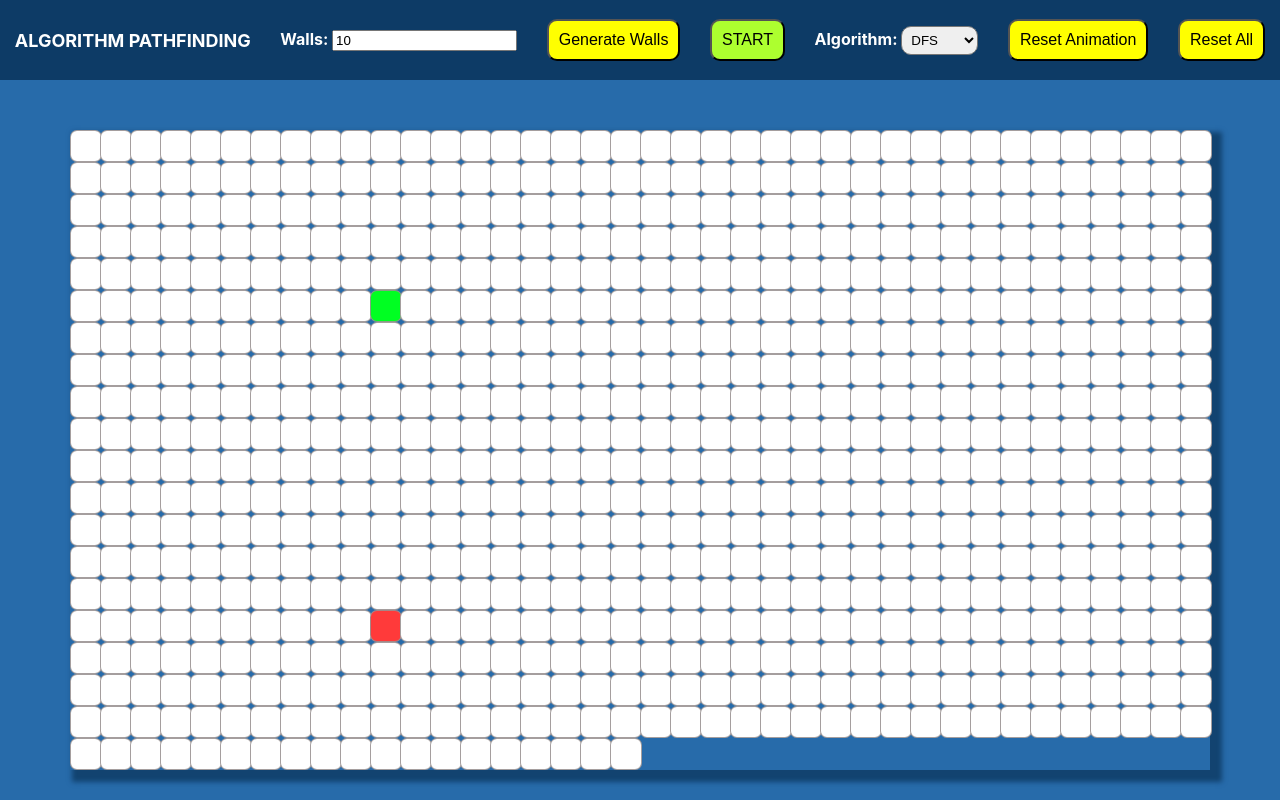
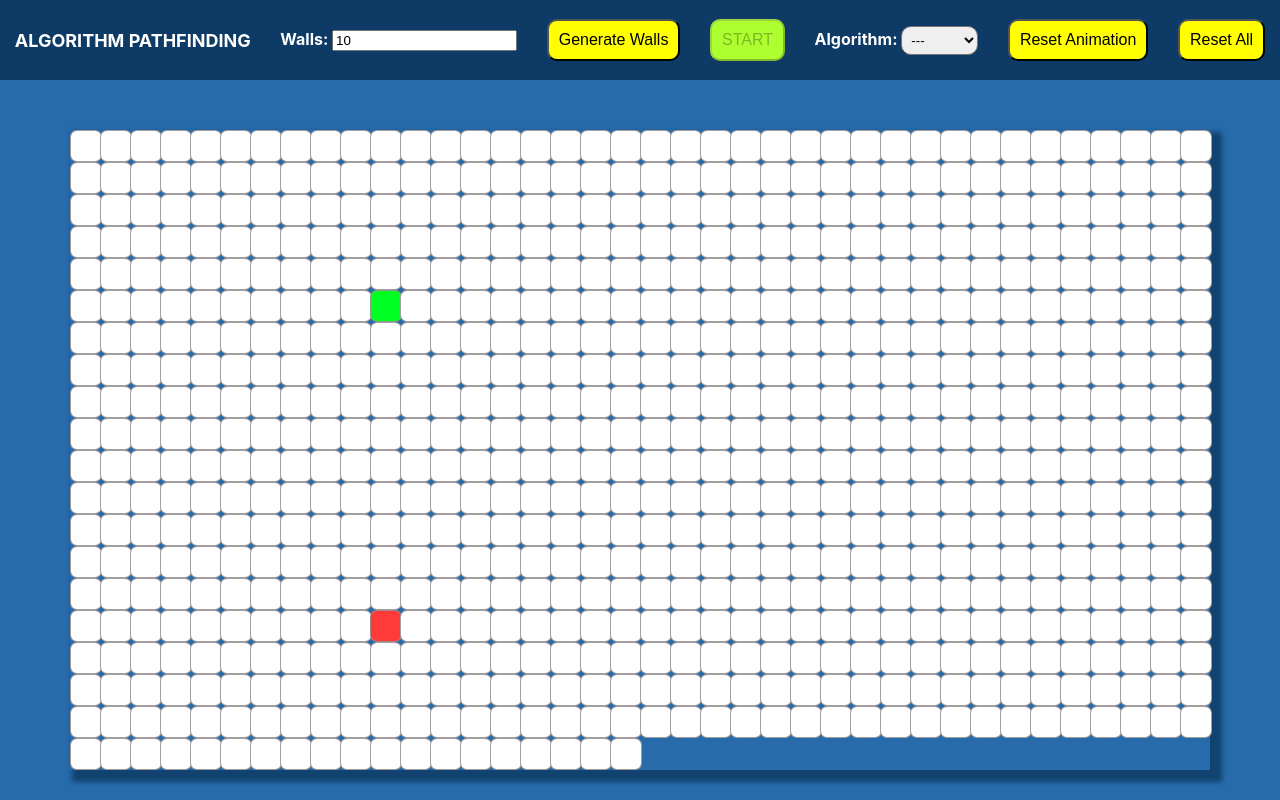
Before and after one commit to nicolosponziello/pathfinding-visualizer-react, a React (Create React App) app: page / in a window 1280 px wide. Built offline with nearby package versions, Linux system fonts and the light colour scheme.

Commit message:
header: prevent start if no algorithms is choosen

```diff
--- a/src/components/Header/header.component.tsx
+++ b/src/components/Header/header.component.tsx
@@ -26,13 +26,21 @@ const Header = (props: Props) => {
           Generate Walls
         </button>
         <button
+          disabled={algoSelected === ""}
           className="button start-btn"
-          onClick={() => props.onStart(algoSelected)}>
+          onClick={() => props.onStart(algoSelected)}
+        >
           START
         </button>
         <div>
           <span className="selector-label">Algorithm: </span>
-          <select className="select" onChange={(ev) => setAlgo(ev.target.value)}>
+          <select
+            className="select"
+            onChange={(ev) => setAlgo(ev.target.value)}
+          >
+            <option hidden disabled selected>
+              ---
+            </option>
             <option value="dfs">DFS</option>
             <option value="bfs">BFS</option>
             <option value="dijkstra">Dijkstra</option>
```
